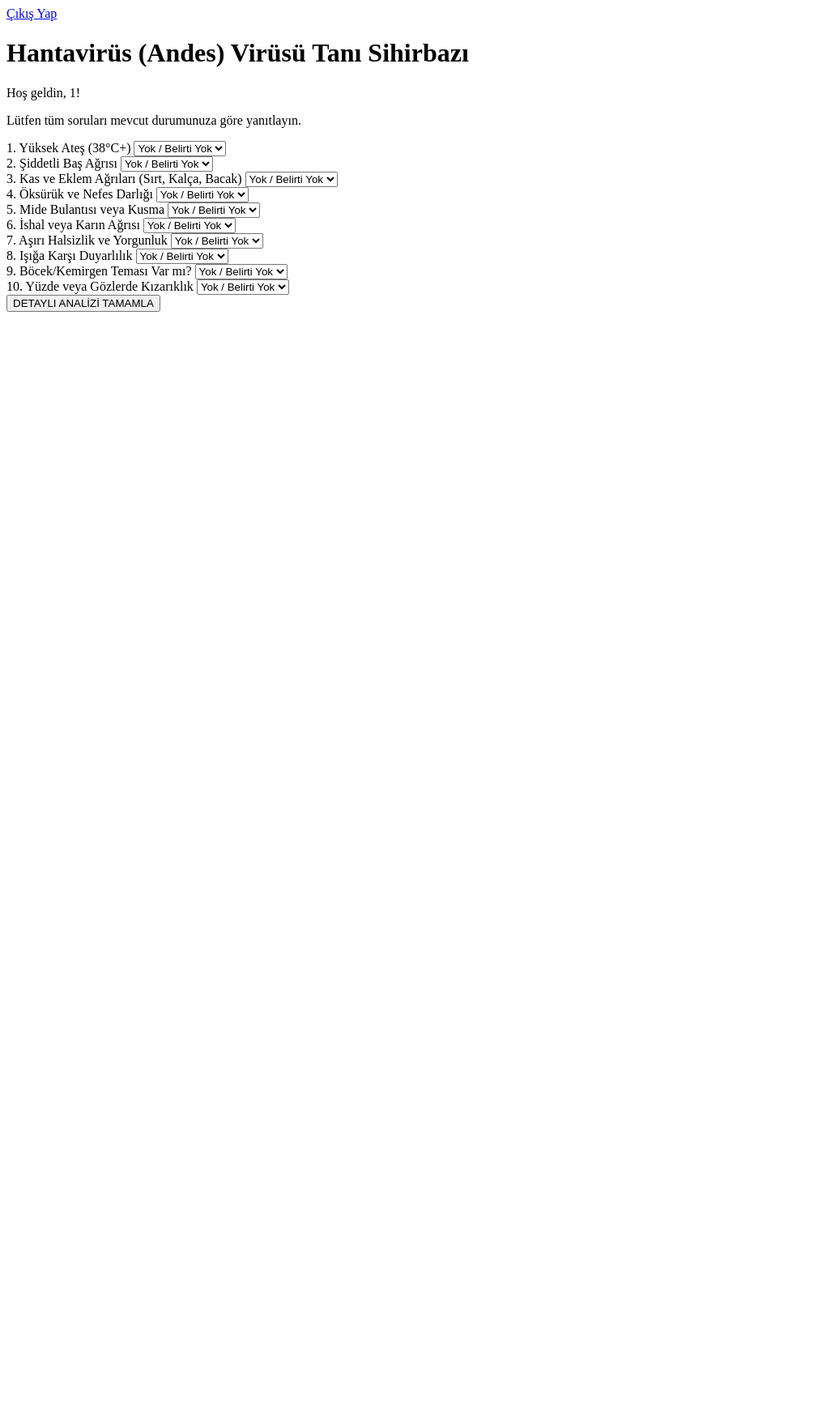
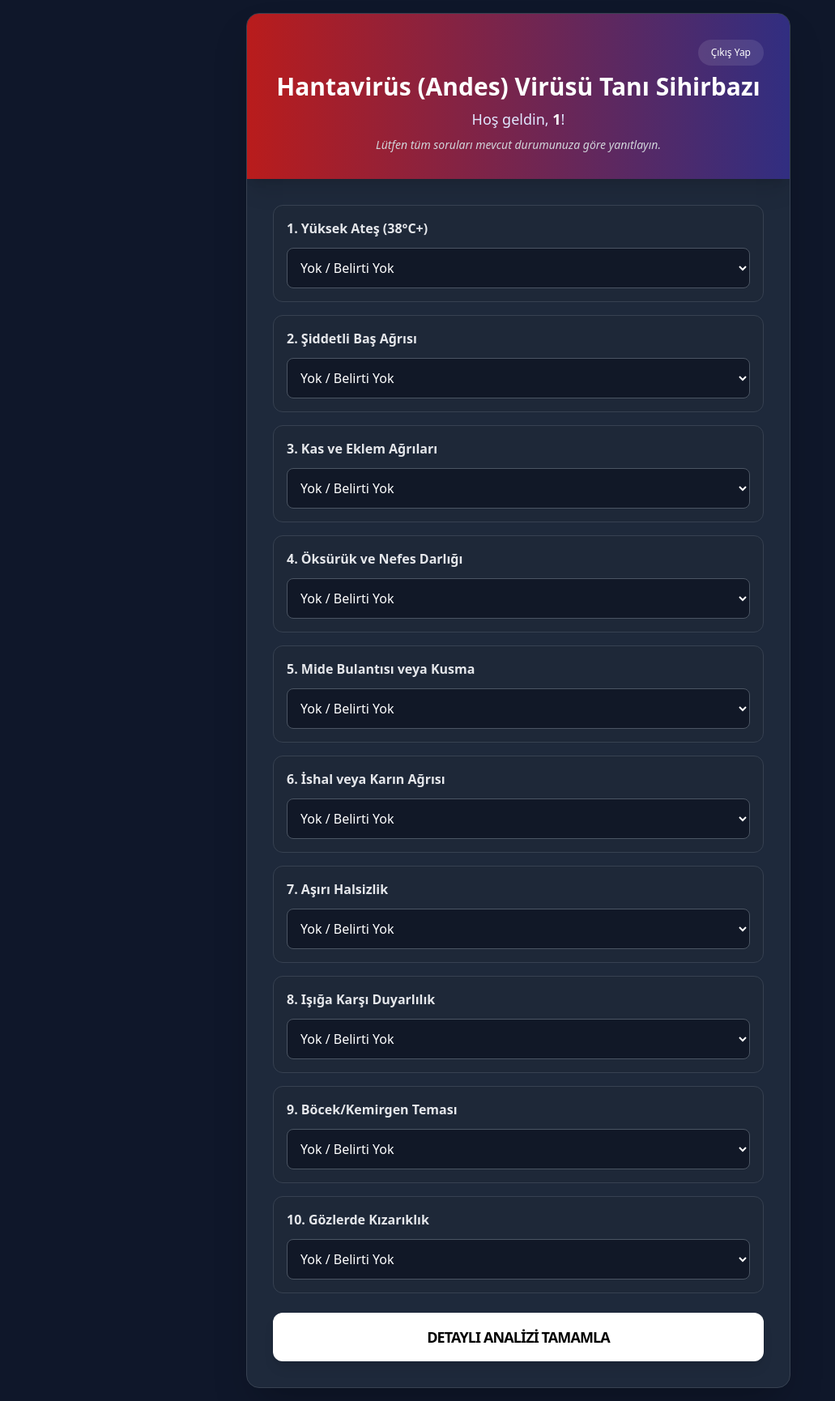
Before and after one commit to ebrartorun05-arch/hantavirus, a Flask app: page / in a window 1280 px wide. Shown: the whole page at 81% size, without its empty margins (0-1031 px from the left). Before the commit the page ends 385 px from the top, so only its background shows below. Run offline with Flask 3, Linux system fonts and the light colour scheme; the visitor is signed in with stand-in values (Sample User, id 1); some libraries are stand-ins or nearby versions.

Commit message:
Update index.html

```diff
--- a/templates/index.html
+++ b/templates/index.html
@@ -1,51 +1,56 @@
-<div class="header-section text-center p-8 bg-gradient-to-r from-red-700 to-indigo-900 rounded-t-2xl shadow-xl">
-    <div class="flex justify-end">
-        <a href="{{ url_for('logout') }}" class="text-xs bg-white/10 hover:bg-white/20 px-3 py-1 rounded-full text-gray-300">Çıkış Yap</a>
+<!DOCTYPE html>
+<html lang="tr">
+<head>
+    <meta charset="UTF-8">
+    <meta name="viewport" content="width=device-width, initial-scale=1.0">
+    <title>Hantavirüs Tanı Sihirbazı</title>
+    <script src="https://cdn.tailwindcss.com"></script>
+    <style>
+        body { background-color: #0f172a; }
+        .animate-fade-in { animation: fadeIn 0.5s ease-out; }
+        @keyframes fadeIn { from { opacity: 0; transform: translateY(10px); } to { opacity: 1; transform: translateY(0); } }
+    </style>
+</head>
+<body class="min-h-screen flex items-center justify-center p-4">
+
+    <div class="max-w-2xl w-full bg-[#1e293b] rounded-2xl shadow-2xl overflow-hidden animate-fade-in border border-gray-700">
+
+        <div class="header-section text-center p-8 bg-gradient-to-r from-red-700 to-indigo-900 shadow-xl">
+            <div class="flex justify-end mb-2">
+                <a href="{{ url_for('logout') }}" class="text-xs bg-white/10 hover:bg-white/20 px-4 py-2 rounded-full text-white font-medium transition-all">Çıkış Yap</a>
             </div>
             <h1 class="text-3xl font-bold text-white mb-2">Hantavirüs (Andes) Virüsü Tanı Sihirbazı</h1>
-    <p class="text-lg text-indigo-100">Hoş geldin, {{ isim }}!</p>
+            <p class="text-lg text-indigo-100">Hoş geldin, <span class="font-bold text-white">{{ isim }}</span>!</p>
             <p class="italic text-sm text-gray-300 mt-2">Lütfen tüm soruları mevcut durumunuza göre yanıtlayın.</p>
         </div>
 
-<div class="p-8 space-y-6 bg-[#1a1f2e] rounded-b-2xl border-x border-b border-gray-700">
+        <div class="p-8 space-y-6">
             <form id="quizForm" class="space-y-6">
-        <div id="questionsContainer" class="space-y-6">
+                <div id="questionsContainer" class="space-y-4">
                     </div>
 
-        <button type="button" onclick="analizEt()" class="w-full py-4 bg-white text-black font-bold rounded-xl hover:bg-gray-200 transition-all shadow-lg text-lg uppercase tracking-wider">
+                <button type="button" onclick="analizEt()" class="w-full py-4 bg-white text-black font-black rounded-xl hover:bg-gray-200 transition-all shadow-lg text-lg uppercase tracking-tighter">
                     DETAYLI ANALİZİ TAMAMLA
                 </button>
             </form>
 
-    <div id="resultBox" class="hidden animate-fade-in">
+            <div id="resultBox" class="hidden"></div>
         </div>
     </div>
 
     <script>
-    // 1. Soruların Listesi (Eksik olan 10 soruyu geri getirdik)
         const sorular = [
-        "Yüksek Ateş (38°C+)",
-        "Şiddetli Baş Ağrısı",
-        "Kas ve Eklem Ağrıları (Sırt, Kalça, Bacak)",
-        "Öksürük ve Nefes Darlığı",
-        "Mide Bulantısı veya Kusma",
-        "İshal veya Karın Ağrısı",
-        "Aşırı Halsizlik ve Yorgunluk",
-        "Işığa Karşı Duyarlılık",
-        "Böcek/Kemirgen Teması Var mı?",
-        "Yüzde veya Gözlerde Kızarıklık"
+            "Yüksek Ateş (38°C+)", "Şiddetli Baş Ağrısı", "Kas ve Eklem Ağrıları",
+            "Öksürük ve Nefes Darlığı", "Mide Bulantısı veya Kusma", "İshal veya Karın Ağrısı",
+            "Aşırı Halsizlik", "Işığa Karşı Duyarlılık", "Böcek/Kemirgen Teması", "Gözlerde Kızarıklık"
         ];
 
-    // 2. Soruları Sayfa Açıldığında Otomatik Oluşturma
         const container = document.getElementById('questionsContainer');
-
-    // Sayfa yüklendiğinde soruları basar
-    window.onload = function() {
         sorular.forEach((soru, index) => {
             container.innerHTML += `
-                <div class="question-card p-4 rounded-lg bg-gray-800/50 border border-gray-700 hover:border-indigo-500 transition-colors">
-                    <label class="block text-gray-200 font-semibold mb-3">${index + 1}. ${soru}</label>
-                    <select class="w-full p-3 bg-gray-900 text-white rounded-lg border border-gray-600 focus:ring-2 focus:ring-indigo-500 outline-none cursor-pointer">
+                <div class="p-4 rounded-xl bg-gray-800/50 border border-gray-700">
+                    <label class="block text-gray-200 font-bold mb-3">${index + 1}. ${soru}</label>
+                    <select class="w-full p-3 bg-gray-900 text-white rounded-lg border border-gray-600 focus:ring-2 focus:ring-red-500 outline-none">
                         <option value="0">Yok / Belirti Yok</option>
                         <option value="1">Hafif</option>
                         <option value="2">Orta</option>
@@ -54,57 +59,23 @@
                 </div>
             `;
         });
-    };
 
-    // 3. Analiz Etme Fonksiyonu
         function analizEt() {
             const selects = document.querySelectorAll('select');
-        let toplamPuan = 0;
+            let puan = 0;
+            selects.forEach(s => puan += parseInt(s.value));
 
-        // Puanları topla
-        selects.forEach(s => {
-            toplamPuan += parseInt(s.value);
-        });
+            const rb = document.getElementById('resultBox');
+            rb.classList.remove('hidden');
 
-        const resultBox = document.getElementById('resultBox');
-        resultBox.classList.remove('hidden'); // Gizli olan kutuyu aç
+            let msg, color;
+            if (puan >= 15) { msg = "🚨 YÜKSEK RİSK: Acilen doktora görünün!"; color = "bg-red-900/50 border-red-500 text-red-100"; }
+            else if (puan >= 7) { msg = "⚠️ ORTA RİSK: Belirtileri izleyin."; color = "bg-yellow-900/50 border-yellow-500 text-yellow-100"; }
+            else { msg = "✅ DÜŞÜK RİSK: Şu an her şey yolunda görünüyor."; color = "bg-green-900/50 border-green-500 text-green-100"; }
 
-        let riskMesaji = "";
-        let renkSinifi = "";
-
-        // Risk hesaplama mantığı
-        if (toplamPuan >= 15) {
-            riskMesaji = "🚨 YÜKSEK RİSK: Belirtileriniz ciddi görünüyor. Lütfen vakit kaybetmeden en yakın sağlık kuruluşuna başvurun!";
-            renkSinifi = "bg-red-900/40 border-red-500 text-red-200";
-        } else if (toplamPuan >= 7) {
-            riskMesaji = "⚠️ ORTA RİSK: Belirtileri yakından takip edin. Şikayetleriniz artarsa doktora görünün.";
-            renkSinifi = "bg-yellow-900/40 border-yellow-500 text-yellow-200";
-        } else {
-            riskMesaji = "✅ DÜŞÜK RİSK: Şu an için endişe verici bir durum saptanmadı. İstirahat edin ve sıvı tüketin.";
-            renkSinifi = "bg-green-900/40 border-green-500 text-green-200";
-        }
-
-        // Sonucu ekrana bas
-        resultBox.innerHTML = `
-            <div class="p-6 rounded-xl border-2 ${renkSinifi} text-center shadow-2xl animate-pulse">
-                <p class="text-xl font-bold uppercase mb-2">Analiz Sonucu</p>
-                <p class="text-lg">${riskMesaji}</p>
-                <p class="text-sm mt-4 opacity-75">Toplam Belirti Puanı: ${toplamPuan}</p>
-            </div>
-        `;
-
-        // Sonuca otomatik kaydır
-        resultBox.scrollIntoView({ behavior: 'smooth' });
+            rb.innerHTML = `<div class="p-6 rounded-xl border-2 ${color} text-center font-bold animate-fade-in">${msg}</div>`;
+            rb.scrollIntoView({ behavior: 'smooth' });
         }
     </script>
-
-<style>
-    /* Daha güzel bir görünüm için küçük bir animasyon */
-    .animate-fade-in {
-        animation: fadeIn 0.5s ease-in;
-    }
-    @keyframes fadeIn {
-        from { opacity: 0; transform: translateY(10px); }
-        to { opacity: 1; transform: translateY(0); }
-    }
-</style>
+</body>
+</html>
```
Lines whose indentation alone changed are shown as unchanged.
